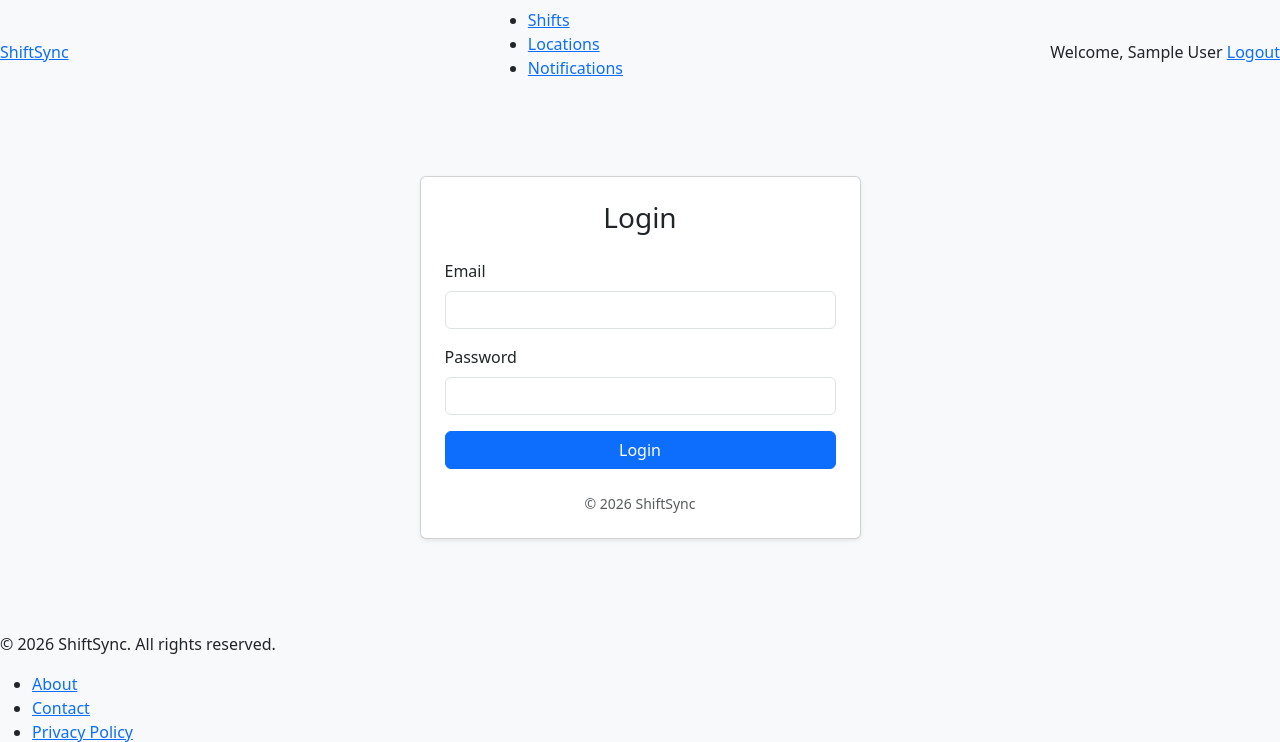
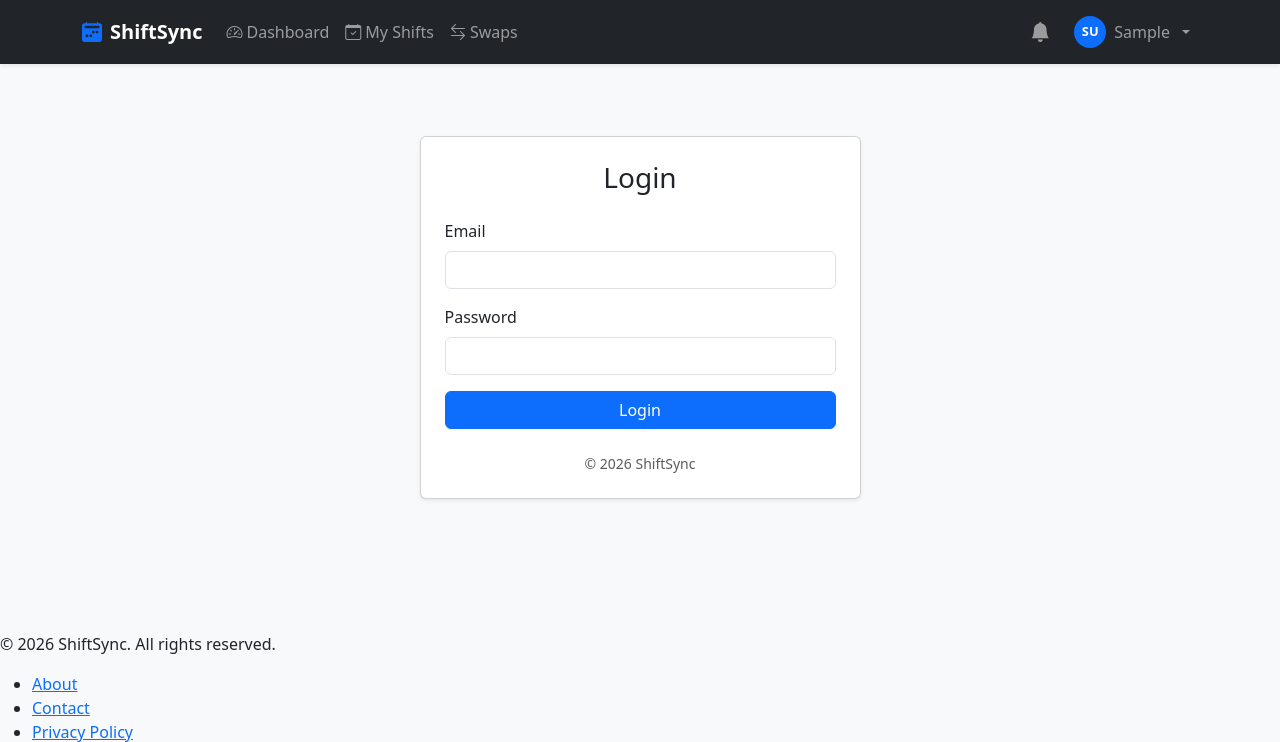
Before and after one commit to kipkemeiray/shiftsync, a Django app: template templates/auth/login.html in a window 1280 px wide. Shown: the top 742 px of the page. Run offline with Django 5.2, Linux system fonts and the light colour scheme; the template is opened without the code that fills it, so the values that code supplies are empty; the visitor is signed in with stand-in values (Sample User, id 1); some libraries are stand-ins or nearby versions.

Commit message:
feat(templates): add navbar.html — role-gated nav links (staff/manager/admin), unread notification badge via context processor, user avatar dropdown; Locations links to locations:list to avoid redirect loop

```diff
--- a/templates/includes/navbar.html
+++ b/templates/includes/navbar.html
@@ -1,35 +1,163 @@
-<nav class="navbar">
-  <div class="navbar-left">
-    <a href="/" class="logo">ShiftSync</a>
-  </div>
+{% load static %}
+<nav class="navbar navbar-expand-lg navbar-dark bg-dark shadow-sm">
+  <div class="container-xl">
 
-  {% if user.is_authenticated %}
+    <!-- Brand -->
+    <a class="navbar-brand fw-bold" href="{% url 'scheduling:dashboard' %}">
+      <i class="bi bi-calendar2-week-fill me-2 text-primary"></i>ShiftSync
+    </a>
 
-  <div class="navbar-center">
-    <ul>
-      <li><a href="">Shifts</a></li>
-      <li><a href="">Locations</a></li>
-      <li><a href="" hx-get="" hx-trigger="click" hx-target="#notifications-dropdown">Notifications</a></li>
-    </ul>
-  </div>
-  {% endif %}
+    <button class="navbar-toggler" type="button" data-bs-toggle="collapse" data-bs-target="#navbarMain">
+      <span class="navbar-toggler-icon"></span>
+    </button>
 
-  <div class="navbar-right">
-    {% if user.is_authenticated %}
-      <span>Welcome, {{ user.get_full_name }}</span>
-      {% if user_role == "MANAGER" %}
-        <a href="">Manager Dashboard</a>
-      {% elif user_role == "STAFF" %}
-        <a href="">My Shifts</a>
-      {% elif user_role == "ADMIN" %}
-        <a href="">Admin Panel</a>
+    <div class="collapse navbar-collapse" id="navbarMain">
+
+      {% if user.is_authenticated %}
+      <ul class="navbar-nav me-auto mb-2 mb-lg-0">
+
+        <!-- Dashboard — all roles -->
+        <li class="nav-item">
+          <a class="nav-link {% if request.resolver_match.url_name == 'dashboard' %}active{% endif %}"
+             href="{% url 'scheduling:dashboard' %}">
+            <i class="bi bi-speedometer2 me-1"></i>Dashboard
+          </a>
+        </li>
+
+        {% if user.role == 'admin' or user.role == 'manager' %}
+        <!-- Schedule — manager/admin -->
+        <li class="nav-item">
+          <a class="nav-link {% if 'schedule' in request.path and 'manage' not in request.path %}active{% endif %}"
+             href="{% url 'scheduling:schedule' %}">
+            <i class="bi bi-calendar3 me-1"></i>Schedule
+          </a>
+        </li>
+
+        <!-- Manage Shifts — manager/admin -->
+        <li class="nav-item">
+          <a class="nav-link {% if 'manage' in request.path %}active{% endif %}"
+             href="{% url 'scheduling:shift_manage' %}">
+            <i class="bi bi-pencil-square me-1"></i>Manage Shifts
+          </a>
+        </li>
+
+        <!-- Staff — manager/admin -->
+        <li class="nav-item">
+          <a class="nav-link {% if 'staff' in request.path %}active{% endif %}"
+             href="{% url 'accounts:staff_list' %}">
+            <i class="bi bi-people-fill me-1"></i>Staff
+          </a>
+        </li>
+        {% endif %}
+
+        {% if user.role == 'admin' %}
+        <!-- Locations — admin only -->
+        <li class="nav-item">
+          <a class="nav-link {% if 'locations' in request.path %}active{% endif %}"
+             href="{% url 'locations:list' %}">
+            <i class="bi bi-geo-alt-fill me-1"></i>Locations
+          </a>
+        </li>
+
+        <!-- Analytics — admin only -->
+        <li class="nav-item">
+          <a class="nav-link {% if 'analytics' in request.path %}active{% endif %}"
+             href="{% url 'analytics:overview' %}">
+            <i class="bi bi-bar-chart-fill me-1"></i>Analytics
+          </a>
+        </li>
+
+        <!-- Audit — admin only -->
+        <li class="nav-item">
+          <a class="nav-link {% if 'audit' in request.path %}active{% endif %}"
+             href="{% url 'audit:log' %}">
+            <i class="bi bi-journal-text me-1"></i>Audit Log
+          </a>
+        </li>
+        {% endif %}
+
+        {% if user.role == 'staff' %}
+        <!-- My Shifts — staff only -->
+        <li class="nav-item">
+          <a class="nav-link {% if 'my-shifts' in request.path %}active{% endif %}"
+             href="{% url 'scheduling:my_shifts' %}">
+            <i class="bi bi-calendar-check me-1"></i>My Shifts
+          </a>
+        </li>
+
+        <!-- Swaps — staff only -->
+        <li class="nav-item">
+          <a class="nav-link {% if 'swaps' in request.path %}active{% endif %}"
+             href="{% url 'scheduling:swaps' %}">
+            <i class="bi bi-arrow-left-right me-1"></i>Swaps
+          </a>
+        </li>
+        {% endif %}
+
+      </ul>
+
+      <!-- Right side: notifications + user menu -->
+      <ul class="navbar-nav ms-auto align-items-center gap-2">
+
+        <!-- Notification bell -->
+        <li class="nav-item">
+          <a class="nav-link position-relative" href="{% url 'notifications:center' %}">
+            <i class="bi bi-bell-fill fs-5"></i>
+            {% if unread_notification_count > 0 %}
+            <span class="position-absolute top-0 start-100 translate-middle badge rounded-pill bg-danger"
+                  style="font-size:.6rem">
+              {{ unread_notification_count }}
+              <span class="visually-hidden">unread notifications</span>
+            </span>
+            {% endif %}
+          </a>
+        </li>
+
+        <!-- User dropdown -->
+        <li class="nav-item dropdown">
+          <a class="nav-link dropdown-toggle d-flex align-items-center gap-2"
+             href="#" role="button" data-bs-toggle="dropdown">
+            <span class="avatar-circle bg-primary text-white rounded-circle d-inline-flex align-items-center justify-content-center"
+                  style="width:32px;height:32px;font-size:.8rem;font-weight:600">
+              {{ user.first_name.0 }}{{ user.last_name.0 }}
+            </span>
+            <span class="d-none d-md-inline">{{ user.get_short_name }}</span>
+          </a>
+          <ul class="dropdown-menu dropdown-menu-end shadow">
+            <li>
+              <span class="dropdown-item-text text-muted small">
+                <i class="bi bi-shield-fill me-1"></i>
+                {{ user.get_role_display }}
+              </span>
+            </li>
+            <li><hr class="dropdown-divider"></li>
+            <li>
+              <a class="dropdown-item" href="{% url 'accounts:profile' %}">
+                <i class="bi bi-person-fill me-2"></i>My Profile
+              </a>
+            </li>
+            {% if user.role == 'staff' %}
+            <li>
+              <a class="dropdown-item" href="{% url 'accounts:availability' %}">
+                <i class="bi bi-clock-fill me-2"></i>My Availability
+              </a>
+            </li>
+            {% endif %}
+            <li><hr class="dropdown-divider"></li>
+            <li>
+              <form method="post" action="{% url 'accounts:logout' %}">
+                {% csrf_token %}
+                <button type="submit" class="dropdown-item text-danger">
+                  <i class="bi bi-box-arrow-right me-2"></i>Logout
+                </button>
+              </form>
+            </li>
+          </ul>
+        </li>
+
+      </ul>
       {% endif %}
-      <a href="/accounts/logout">Logout</a>
-    {% else %}
-      <a href="/accounts/login">Login</a>
-      <a href="/accounts/register">Register</a>
-    {% endif %}
+
+    </div>
   </div>
 </nav>
-
-<div id="notifications-dropdown"></div>
```
